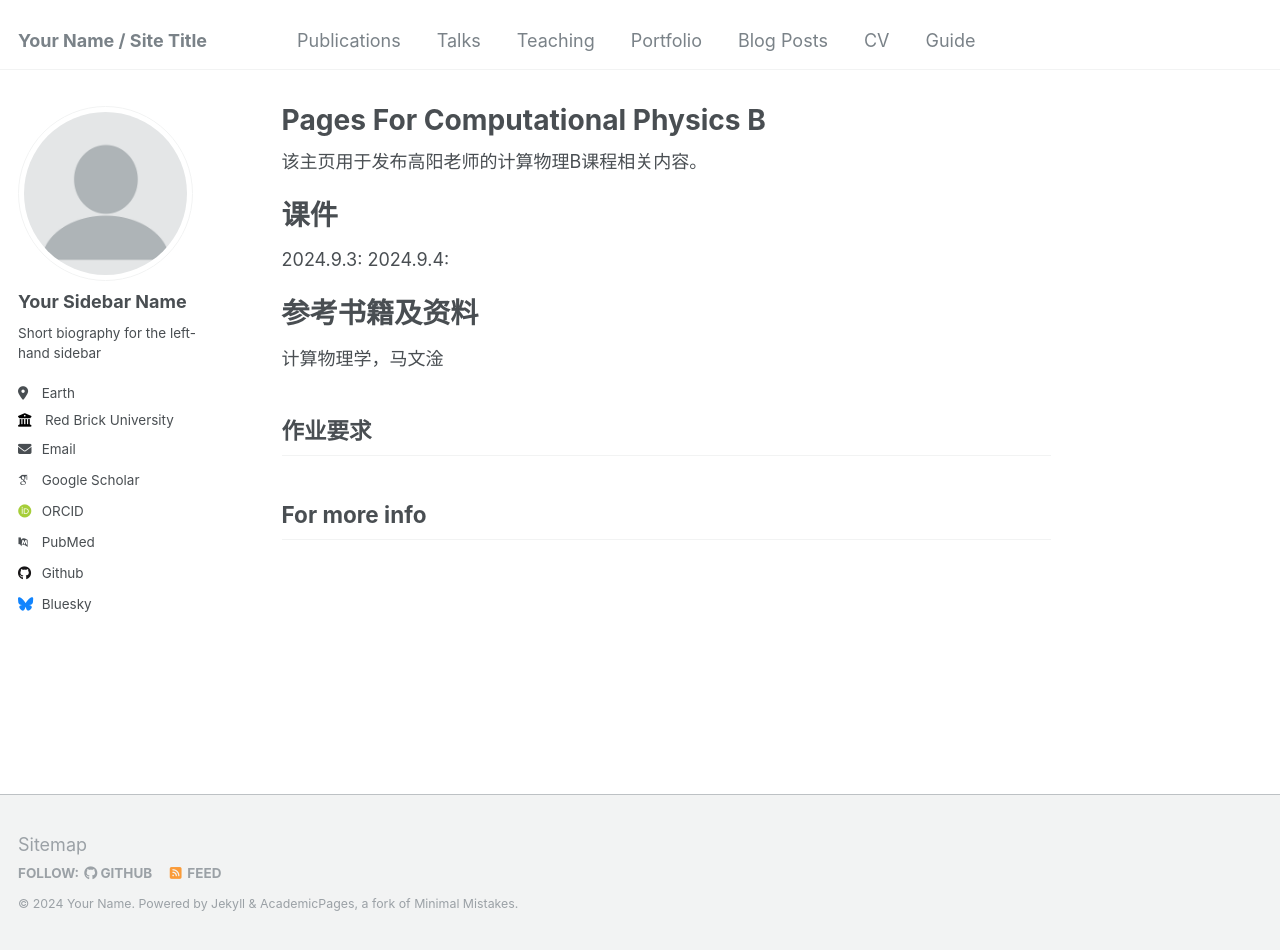
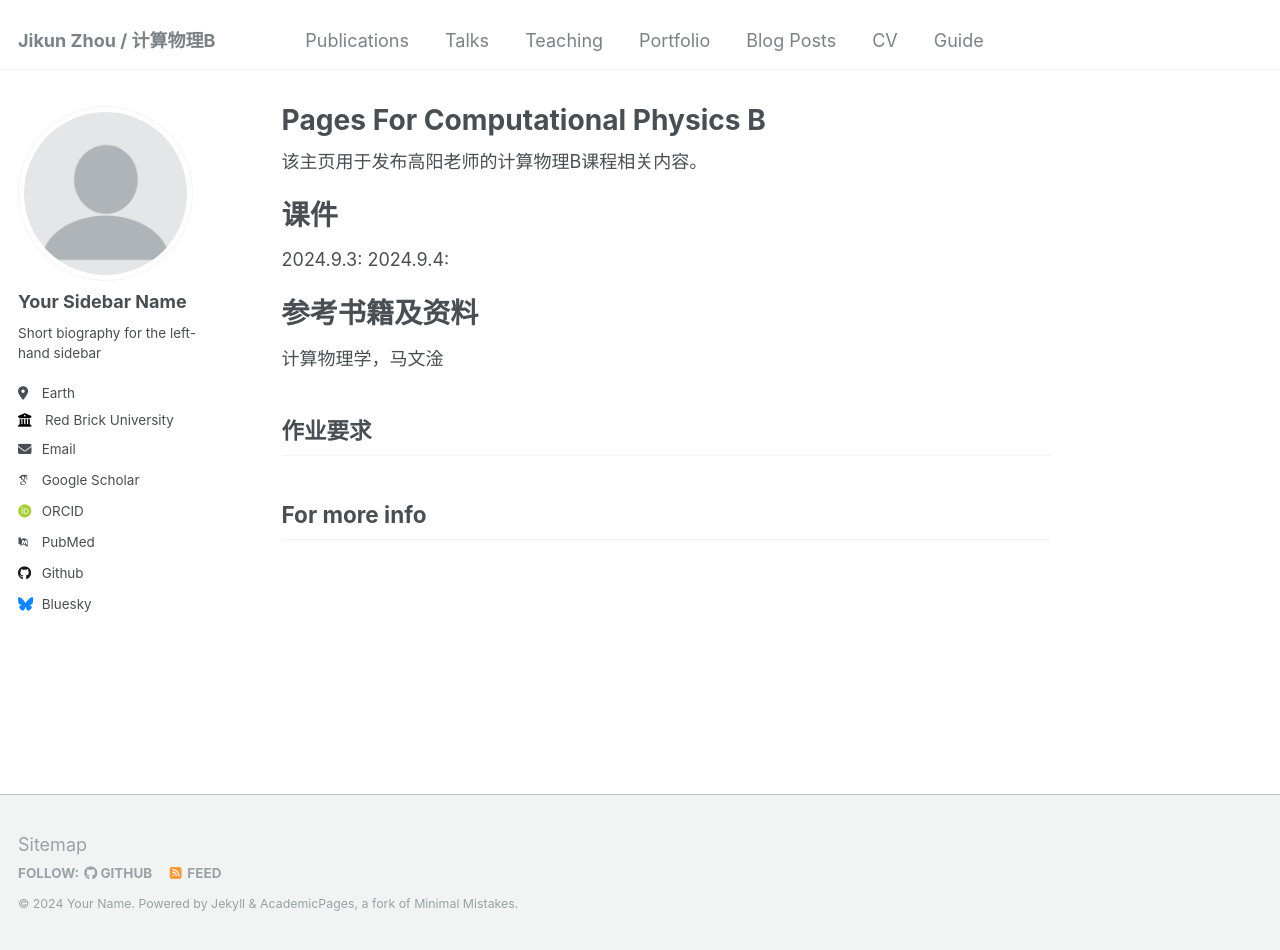
Before and after one commit to ZhouJikunn/ZhouJikunn.github.io, a Jekyll site: the page built from _pages/about.md, in a window 1280 px wide and 950 px high. Built offline with Jekyll 4.4.1, drawn with Linux system fonts in a browser that asks for light colours; some web fonts are replaced.

Commit message:
_config.yml

```diff
--- a/_config.yml
+++ b/_config.yml
@@ -8,7 +8,7 @@
 
 # Basic Site Settings
 locale                   : "en-US"
-title                    : "Your Name / Site Title"
+title                    : "Jikun Zhou / 计算物理B"
 title_separator          : "-"
 name                     : &name "Your Name"
 description              : &description "personal description"
```
